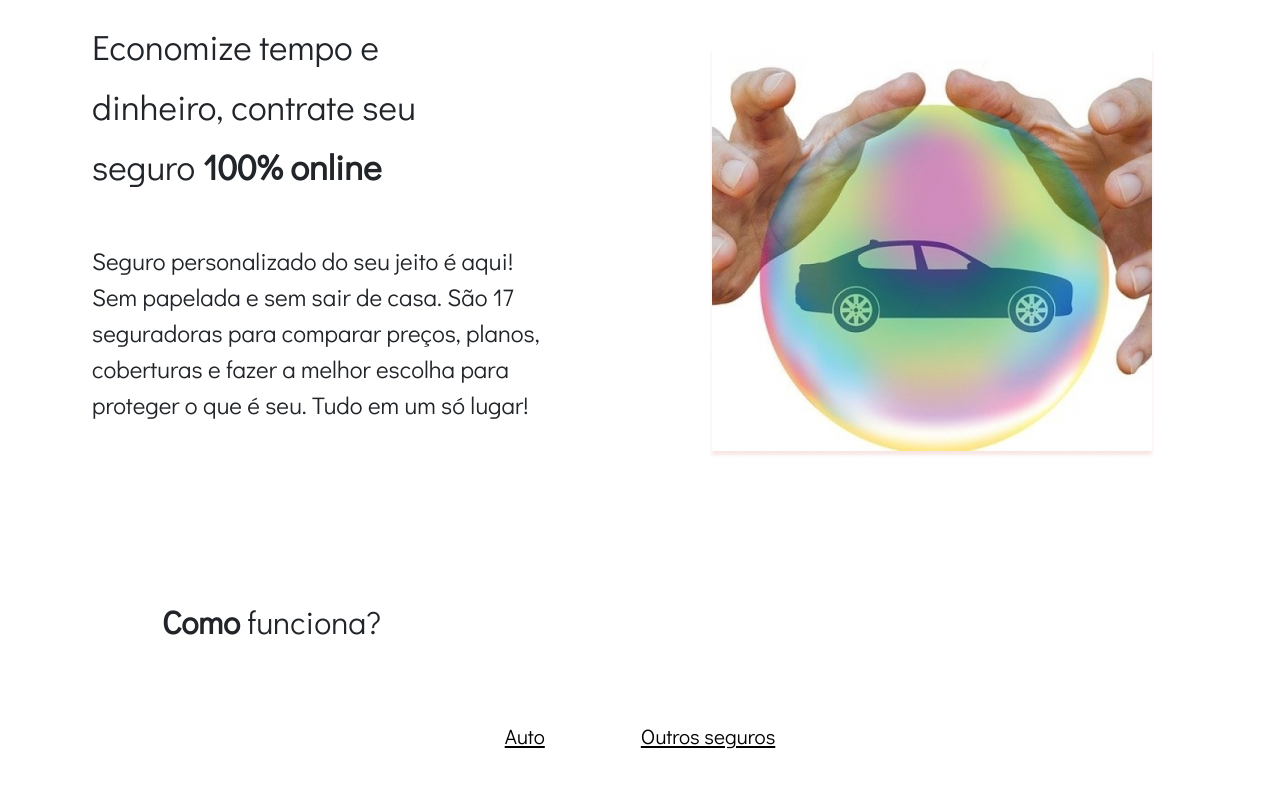
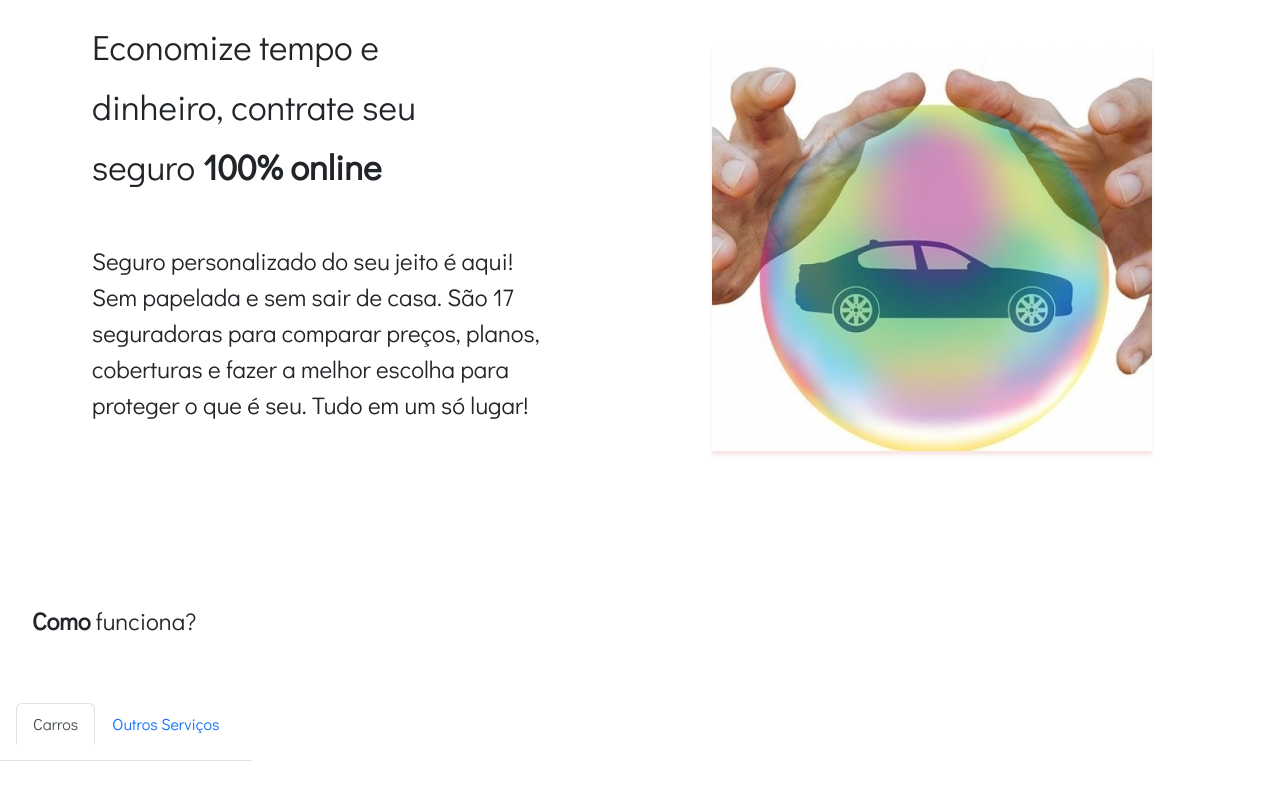
Before and after one commit to vitinop/Projeto-Front-Marili-Financeira-React, a React (Vite) app: page / in a window 1280 px wide. Shown: the part 2144-2944 px from the top of the page. After the commit the page ends 2905 px from the top, so only its background shows below. Built offline with nearby package versions, Linux system fonts and the light colour scheme.

Commit message:
home0.0.7

```diff
--- a/index.html
+++ b/index.html
@@ -16,6 +16,9 @@
   </head>
   <body>
     <div id="root"></div>
+    <script src="https://cdn.jsdelivr.net/npm/bootstrap@5.2.0/dist/js/bootstrap.bundle.min.js"
+    integrity="sha384-A3rJD856KowSb7dwlZdYEkO39Gagi7vIsF0jrRAoQmDKKtQBHUuLZ9AsSv4jD4Xa" crossorigin="anonymous">
+</script>
     <script type="module" src="/src/main.jsx"></script>
   </body>
 </html>
--- a/src/pages/Home.css
+++ b/src/pages/Home.css
@@ -66,7 +66,7 @@
 
 /* Configuração de why Marili */
 .whyMarili {
-
+    width: 100%;
     padding: 5rem;
     align-content: space-around;
     justify-content: space-around;
@@ -75,7 +75,6 @@
     flex-wrap: wrap;
 
 }
-
 
 .whyMariliTextRight {
     display: flex;
@@ -108,7 +107,7 @@
 .whyMariliTextLeft {
 
     margin: 2rem;
-    width: 30rem;
+    width: 24rem;
     flex-wrap: nowrap;
     flex-direction: row;
     align-items: center;
@@ -146,41 +145,19 @@
 }
 
 .carroBolha {
-
     padding: 3rem;
 }
 
 /* configuração do howItWorks */
 
-.howItWorks{
-    padding: 5rem;
-    flex-wrap: wrap;
-    flex-direction: column;
-}
 
-.howItWorks h4{
-
-    font-size: 2rem;
-}
-
-.howItWorksNav{
-    display: flex;
-    flex-wrap: wrap;
-    justify-content: center;
+.howItWorksSection p {
     padding: 2rem;
+    font-size: 1.5rem;
 
 }
 
-
-.howItWorksNav a{
-    text-decoration: none;
-    color: black;
-}
-
-.howItWorksNav li{
-    font-size: 1.3rem;
-    margin: 2rem;
-    text-decoration:underline;
-    color: black;
+.howItWorksList {
+    padding: 1rem;
 
 }
--- a/src/pages/Home.jsx
+++ b/src/pages/Home.jsx
@@ -11,6 +11,7 @@ import Partner from '../assets/img/partner.png'
 import Favourite from '../assets/icons/favourite.png'
 import Chat from '../assets/icons/chat.png'
 import Configuracoes from '../assets/icons/configuracoes.png'
+import MaleMan from '../assets/icons/male_man.svg'
 
 import CarroBolha from '../assets/img/carro-bolha.png'
 import './Home.css'
@@ -83,7 +84,7 @@ export default function Home() {
 
 
 
-      <Container fluid>
+      <Container fluid className="whyMariliContainer1 d-flex w-auto p-0">
         <section className="whyMarili d-flex mt-5 ">
           <div className="whyMariliContainer "></div>
           <div className="whyMariliTextRight ">
@@ -154,24 +155,42 @@ export default function Home() {
         </section>
       </Container>
 
-      <Container>
+      <Container fluid className="p-0 d-flex mt-5">
         {/* Sessão como funciona */}
-        <section className="howItWorks d-flex">
-          <div className="howItWorksTitle">
-            <h4><b>Como  </b>funciona?</h4>
+        <section class="howItWorksSection">
+          <div class="textHowItWorks">
+            <p>
+              <b>Como </b>funciona?</p>
           </div>
-          <div className="howItWorksNav">
-            <Nav defaultActiveKey="/home" as="ul">
-              <Nav.Item as="li">
-                <Nav.Link eventKey="link-1">Auto</Nav.Link>
 
-              </Nav.Item>
-              <Nav.Item as="li">
-                <Nav.Link eventKey="link-2">Outros seguros</Nav.Link>
-              </Nav.Item>
-            </Nav>
-          </div>
+          <ul class="nav nav-tabs d-flex justify-content-center colunm howItWorksList" id="myTab" role="tablist">
+            <li class="nav-item" role="presentation">
+
+              <button class="nav-link active" id="home-tab" data-bs-toggle="tab" data-bs-target="#home-tab-pane"
+                type="button" role="tab" aria-controls="home-tab-pane" aria-selected="true">
+                <i class="bi bi-person"></i>Carros</button>
+            </li>
+
+            <li class="nav-item" role="presentation">
+              <button class="nav-link" id="profile-tab" data-bs-toggle="tab" data-bs-target="#profile-tab-pane"
+                type="button" role="tab" aria-controls="profile-tab-pane" aria-selected="false">
+                <i class="bi bi-person"></i> Outros Serviços</button>
+            </li>
+
+          </ul>
+
+
+              <div class="cardsSection tab-pane fade show active" id="home-tab-pane" role="tabpanel" aria-labelledby="home-tab" tabindex="0">
+
+
+
+            </div>
+
+
+
+
         </section>
+
       </Container>
 
 
```
Also changed, not shown: src/assets/icons/male_man.svg (added).
